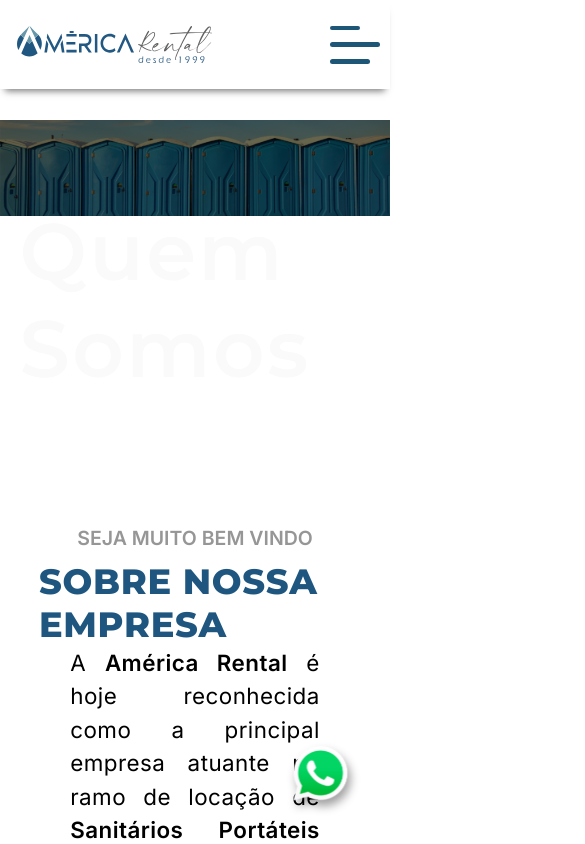
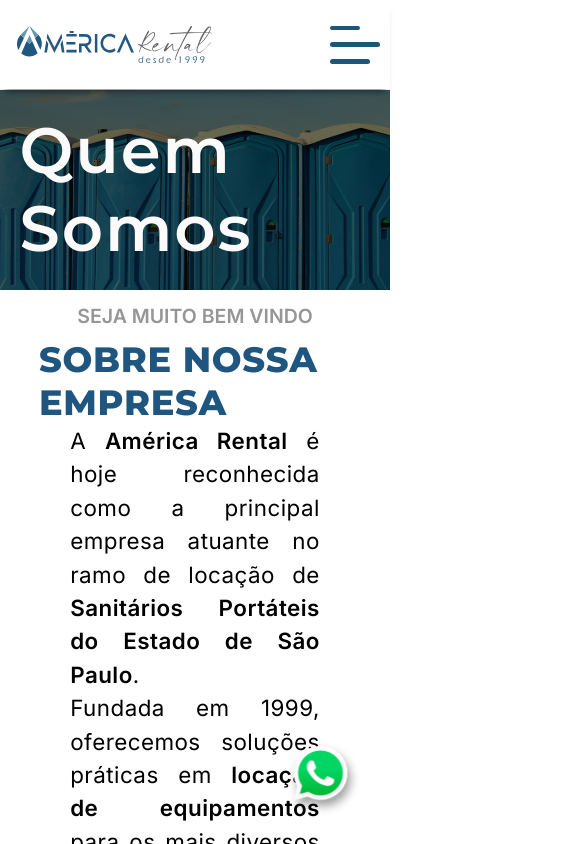
Before and after one commit to AmericaRental/america_rental_website, a React (Create React App) app in the folder america-theme/: page /about in a window 390 px wide. Shown: the top 844 px of the page, 585 px wide, since content can reach past the window. Built offline with nearby package versions, Linux system fonts and the light colour scheme; a web font is replaced by a local one.

Commit message:
:lipstick: about responsive changes

```diff
--- a/america-theme/src/pages/WhoWeAre.jsx
+++ b/america-theme/src/pages/WhoWeAre.jsx
@@ -28,6 +28,9 @@
       filter: ${(props) => props.hfilter || "none"};
       transition: 0.2s ease-in-out;
     }
+    @media (max-width: 1000px) {
+    width: ${(props) => props.mWidth || "100%"};
+    };
   `;
   const Banner = styled.div`
     width: 100%;
@@ -36,7 +39,31 @@
     display: flex;
     justify-content: left;
     align-items: center;
+    @media (max-width: 1000px) {
+      height: 200px;
+    }
   `;
+  const BannerImg = styled.img`
+    width: ${(props) => props.width || "100%"};
+    height: auto;
+    z-index: ${(props) => props.zindex || "-1"};
+    left: 0;
+    top: 120px;
+    position: ${(props) => props.position || "absolute"};
+    margin: ${(props) => props.margin || "0 0 0 0"};
+    filter: ${(props) => props.filter || "none"};
+    transition: 0.2s ease-in-out;
+    &:hover {
+      filter: ${(props) => props.hfilter || "none"};
+      transition: 0.2s ease-in-out;
+    }
+    @media (max-width: 1000px){
+      height: 200px;
+      object-fit: cover;
+      top: 90px;
+    };
+  `;
+
   const Title = styled.h1`
     font-family: ${(props) => props.family || "Inter"};
     color: ${(props) => props.color || "#fafafa"};
@@ -44,6 +71,9 @@
     letter-spacing: 0.03em;
     margin: ${(props) => props.margin || "0 0 0 0"};
     font-weight: ${(props) => props.weight || "400"};
+    @media (max-width: 1000px){
+      font-size: ${(props) => props.mSize || "80px"};
+    }
   `;
 
   const NossaEmpresa = styled.article`
@@ -102,10 +132,10 @@
         <WhatsappButton />
 
         <Banner>
-          <Title margin="0 0% 0% 5%" family="Montserrat">
+          <Title margin="0 0% 0% 5%" mSize='4em' family="Montserrat">
             Quem Somos
           </Title>
-          <Img src={banner} alt="banner" />
+          <BannerImg src={banner} alt="banner" />
         </Banner>
         <NossaEmpresa>
           <Welcome>SEJA MUITO BEM VINDO</Welcome>
@@ -189,6 +219,7 @@
               src={bubble1}
               zindex="0"
               margin="0px 3%"
+              mWidth= "31%"
             />
             <Img
               width="320px"
@@ -196,6 +227,7 @@
               src={bubble2}
               zindex="0"
               margin="0px 3%"
+              mWidth= "31%"
             />
             <Img
               width="320px"
@@ -203,6 +235,7 @@
               src={bubble3}
               zindex="0"
               margin="0px 3%"
+              mWidth= "31%"
             />
           </Div>
         </Section>
```
